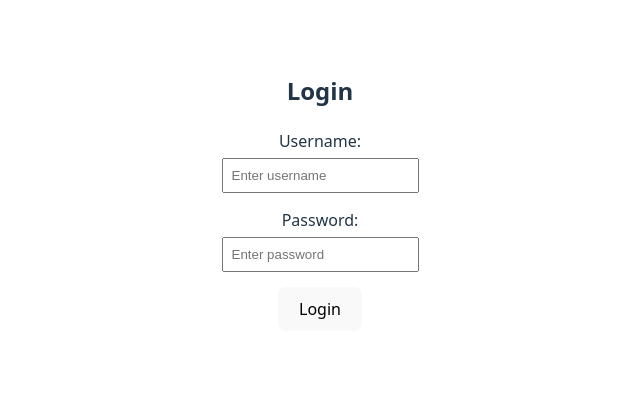
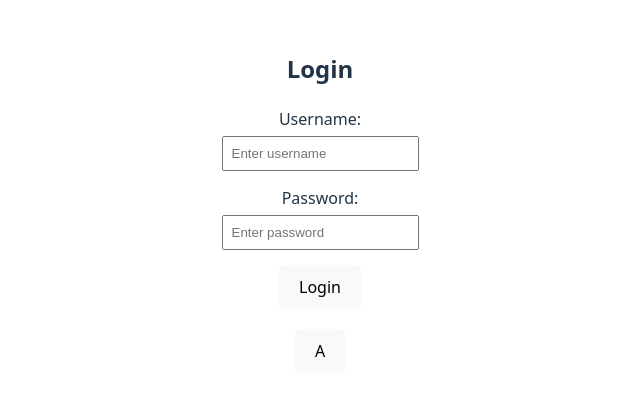
Before and after one commit to Thaiquach/eturoring, a Vue app: page /login in a window 1280 px wide. Shown: the part 208-604 px from the top of the page, without its empty margins (320-960 px from the left). Built offline with nearby package versions, Linux system fonts and the light colour scheme; the HTML template or start-up script is replaced by a standard one.

Commit message:
insert A

```diff
--- a/src/views/LoginView.vue
+++ b/src/views/LoginView.vue
@@ -26,6 +26,7 @@
         <p v-if="errorMessage" style="color:red;">{{ errorMessage }}</p>
       </form>
     </div>
+    <button>A</button>
   </template>
 
   <script setup>
```
